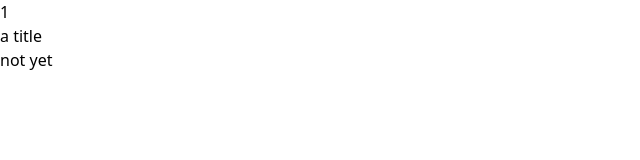
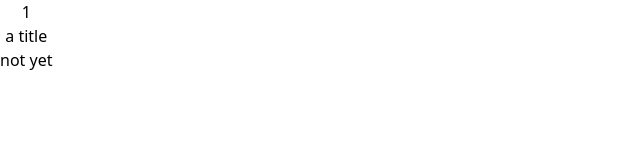
Before and after one commit to learn-dev-concepts/react-query-todo, a React (Create React App) app: page /todo/1 in a window 1280 px wide. Shown: the top 160 px of the page, without its empty margins (0-640 px from the left). Built offline with nearby package versions, Linux system fonts and the light colour scheme; data requests are answered from the project's data file.

Commit message:
mutate todo

```diff
--- a/src/Detail.tsx
+++ b/src/Detail.tsx
@@ -1,31 +1,40 @@
-import { useQuery } from "@tanstack/react-query";
+import { useQuery, useMutation, useQueryClient } from "@tanstack/react-query";
 import { useParams } from "react-router-dom";
-import { getTodo } from "./apis/todos";
-import { useEffect, useState } from "react";
+import { getTodo, updateTodos } from "./apis/todos";
+import { Todo } from "./Home";
 
 const Detail = () => {
   const { todoId } = useParams();
+  const queryClient = useQueryClient();
 
-  const [test, setTest] = useState<string>();
-
-  useEffect(() => {
-    setTest(todoId);
-  });
-
+  // 일부러 만들어본 케이스
   const { data: todo } = useQuery({
-    queryKey: ["todo", test],
+    queryKey: ["todo", todoId],
     queryFn: ({ queryKey }) => {
-      const [key, id] = queryKey;
-      return id != undefined ? getTodo(id) : null;
+      const id = queryKey[1];
+      return id != undefined ? getTodo(id) : ({} as Todo);
     },
   });
 
+  const mutation = useMutation({
+    mutationFn: updateTodos,
+    onSuccess: () => {
+      queryClient.invalidateQueries({ queryKey: ["todo"] });
+    },
+  });
+
+  const handleClick = async (todo?: Todo) => {
+    if (todo == undefined) return;
+    const newTodo = { ...todo, isDone: !todo.isDone };
+    mutation.mutate(newTodo);
+  };
+
   return (
-    <div>
+    <button onClick={() => handleClick(todo)}>
       <div>{todo?.id}</div>
       <div>{todo?.title}</div>
       <div>{todo?.isDone ? "done" : "not yet"} </div>
-    </div>
+    </button>
   );
 };
 
--- a/src/Home.tsx
+++ b/src/Home.tsx
@@ -1,5 +1,6 @@
-import { getTodos, updateTodos } from "./apis/todos";
-import { useMutation, useQuery, useQueryClient } from "@tanstack/react-query";
+import { useNavigate } from "react-router-dom";
+import { useQuery } from "@tanstack/react-query";
+import { getTodos } from "./apis/todos";
 
 export interface Todo {
   id: string;
@@ -8,24 +9,16 @@ export interface Todo {
 }
 
 const Home = () => {
-  const queryClient = useQueryClient();
+  const navigation = useNavigate();
 
   const { data: todos } = useQuery({
     initialData: [],
-    queryKey: ["todo"],
+    queryKey: ["todos"],
     queryFn: getTodos,
   });
 
-  const mutation = useMutation({
-    mutationFn: updateTodos,
-    onSuccess: () => {
-      queryClient.invalidateQueries({ queryKey: ["todo"] });
-    },
-  });
-
   const handleClick = async (todo: Todo) => {
-    const newTodo = { ...todo, isDone: !todo.isDone };
-    mutation.mutate(newTodo);
+    navigation(`/post/${todo.id}`);
   };
 
   return (
```
